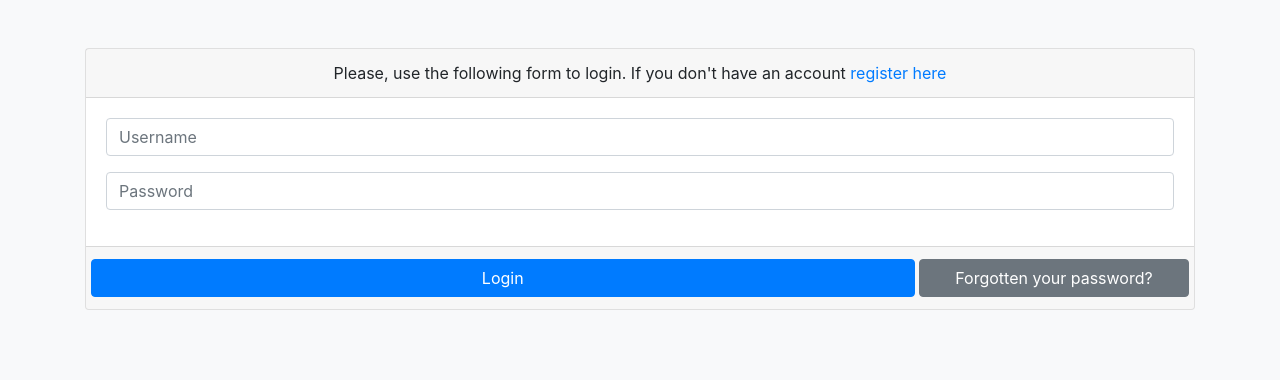
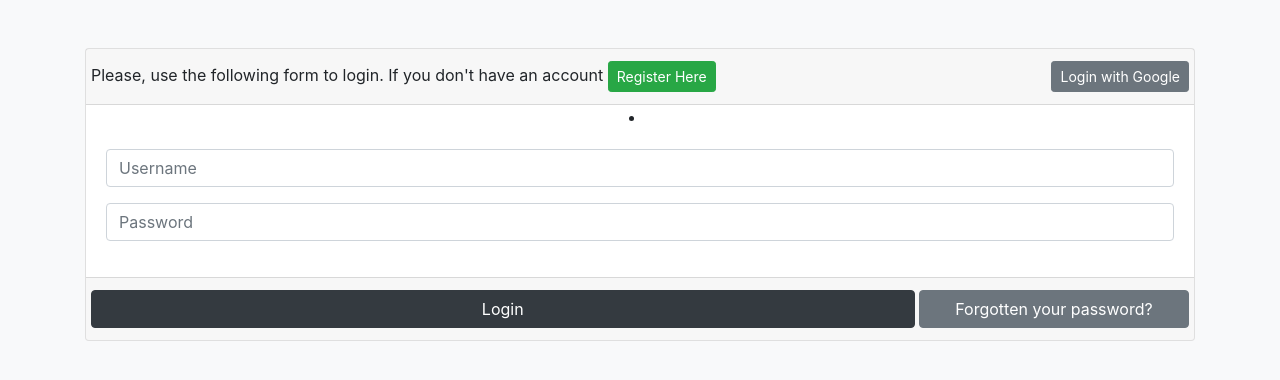
Before and after one commit to ivanovyeight/social-network, a Django app: page /login/ in a window 1280 px wide. Shown: the part 56-436 px from the top of the page. Run offline with Django 3.2, Linux system fonts and the light colour scheme; some libraries are stand-ins or nearby versions.

Commit message:
Update templates

```diff
--- a/templates/account/edit.html
+++ b/templates/account/edit.html
@@ -52,7 +52,7 @@
 
                 <div class="card-footer text-muted container">
                     <div class="row">
-                        <button type="submit" class="col btn btn-primary">Save Changes</button>
+                        <button type="submit" class="col btn btn-dark">Save Changes</button>
                     </div>
                 </div>
             </form>
--- a/templates/account/register.html
+++ b/templates/account/register.html
@@ -29,7 +29,7 @@
 
             <div class="card-footer text-muted container">
                 <div class="row">
-                    <button type="submit" class="col btn btn-primary">Create Account</button>
+                    <button type="submit" class="col btn btn-dark">Create Account</button>
                 </div>
             </div>
         </form>
--- a/templates/registration/login.html
+++ b/templates/registration/login.html
@@ -7,9 +7,20 @@
         <form action="{% url 'login' %}" method="POST">
         {% csrf_token %}
 
-            <div class="card-header">
-                Please, use the following form to login. If you don't have an account <a href="{% url 'register' %}">register here</a>
+            <div class="card-header container">
+                <div class="row justify-content-between">
+                    <span>
+                        Please, use the following form to login. If you don't have an account <a class="btn btn-sm btn-success" href="{% url 'register' %}" role="button">Register Here</a>
+                    </span>
+                    <a href="{% url 'social:begin' 'google-oauth2' %}" class="btn btn-sm btn-secondary">
+                        Login with Google
+                    </a>
+                </div>
             </div>
+
+            <li class="google">
+
+               </li>
 
             <div class="card-body">
                 {% for field in form %}
@@ -30,7 +41,7 @@
 
             <div class="card-footer text-muted container">
                 <div class="row">
-                    <button type="submit" class="col-9 btn btn-primary">Login</button>
+                    <button type="submit" class="col-9 btn btn-dark">Login</button>
                     &nbsp;
                     <a href="{% url 'password_reset' %}" class="col btn btn-secondary">
                             Forgotten your password?
--- a/templates/registration/password_reset_form.html
+++ b/templates/registration/password_reset_form.html
@@ -30,7 +30,7 @@
 
             <div class="card-footer text-muted container">
                 <div class="row">
-                    <button type="submit" class="col btn btn-primary">Send Email</button>
+                    <button type="submit" class="col btn btn-dark">Send Email</button>
                 </div>
             </div>
         </form>
```
Also changed, not shown: templates/registration/logged_out.html (+15 -5 lines).
